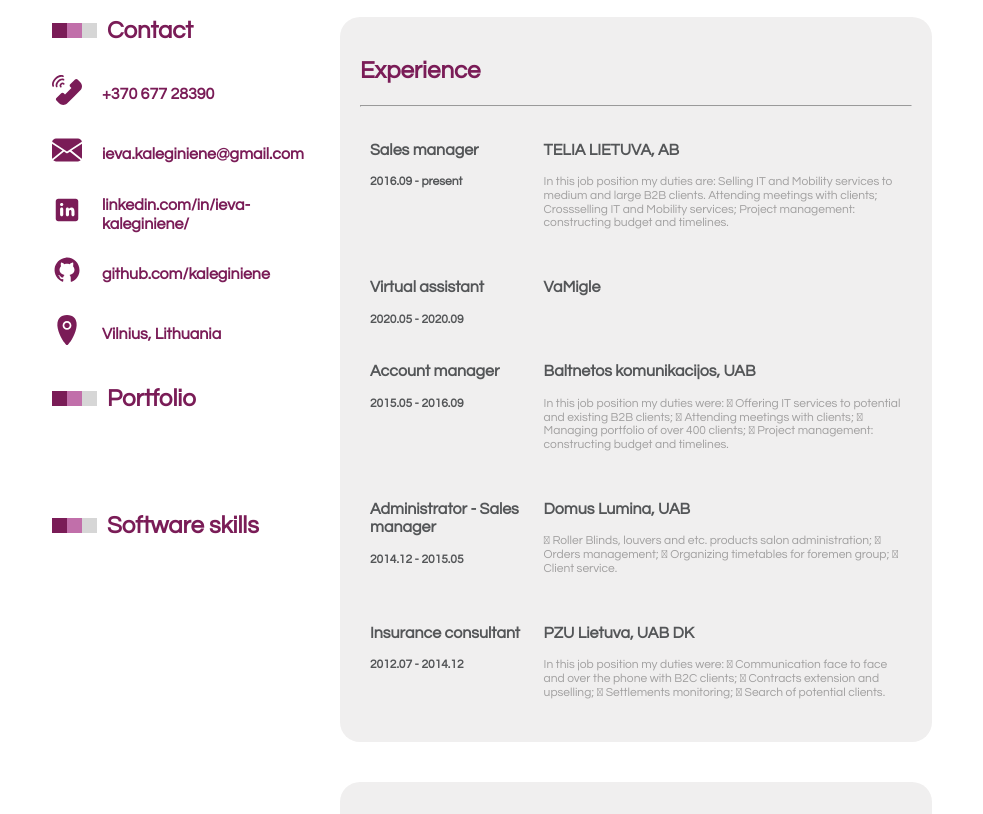
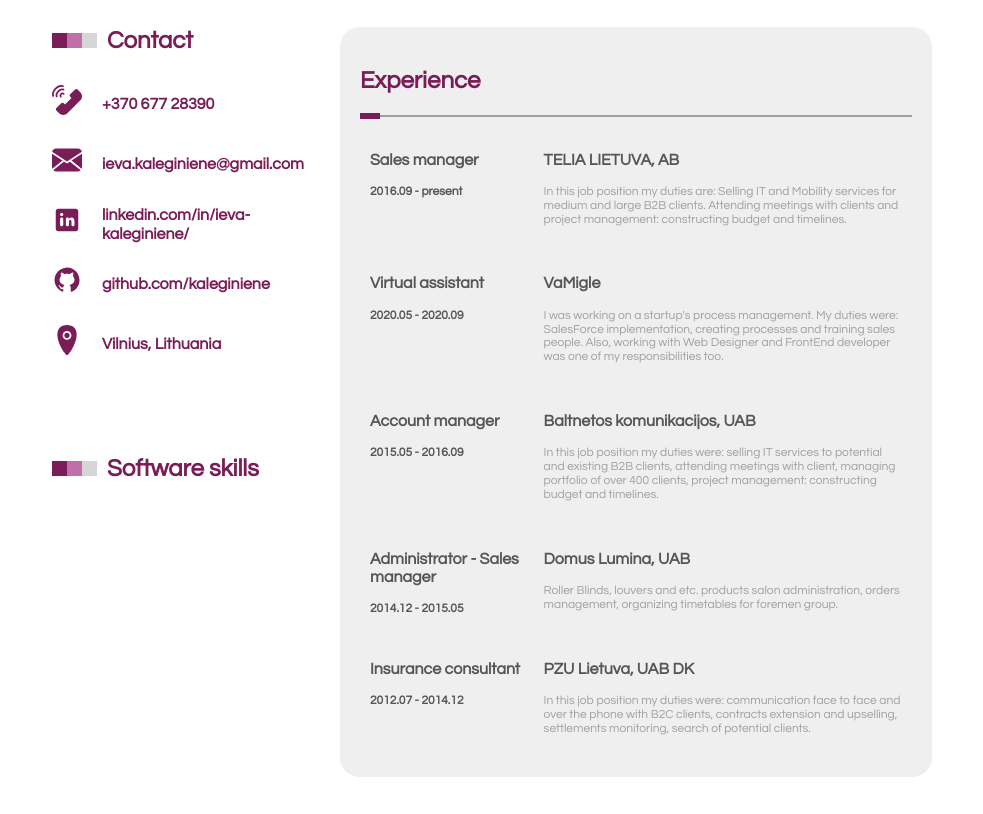
Before and after one commit to kaleginiene/CV, a website: page app/index.html in a window 1280 px wide. Shown: the part 332-1146 px from the top of the page, without its empty margins (158-1141 px from the left). Drawn offline with nearby package versions, Linux system fonts and the light colour scheme.

Commit message:
experience/education completed descriptions

```diff
--- a/app/index.html
+++ b/app/index.html
@@ -63,8 +63,7 @@
             <a
               href="https://www.linkedin.com/in/ieva-kaleginiene/"
               target="_blank"
-            >
-              linkedin.com/in/ieva-kaleginiene/
+              >linkedin.com/in/ieva-kaleginiene/
             </a>
           </div>
           <div class="contact-block">
@@ -76,14 +75,6 @@
           <div class="contact-block">
             <div class="logo location"></div>
             <div class="info">Vilnius, Lithuania</div>
-          </div>
-          <div class="heading-block">
-            <div class="before">
-              <div class="box-color"></div>
-              <div class="box-color"></div>
-              <div class="box-color"></div>
-            </div>
-            <h2>Portfolio</h2>
           </div>
           <div class="contact-block">
             <div class="logo"></div>
@@ -115,9 +106,9 @@
                 <h3>TELIA LIETUVA, AB</h3>
                 <p>
                   In this job position my duties are: Selling IT and Mobility
-                  services to medium and large B2B clients. Attending meetings
-                  with clients; Crossselling IT and Mobility services; Project
-                  management: constructing budget and timelines.
+                  services for medium and large B2B clients. Attending meetings
+                  with clients and project management: constructing budget and
+                  timelines.
                 </p>
               </div>
             </div>
@@ -128,6 +119,12 @@
               </div>
               <div class="description">
                 <h3>VaMigle</h3>
+                <p>
+                  I was working on a startup's process management. My duties
+                  were: SalesForce implementation, creating processes and
+                  training sales people. Also, working with Web Designer and
+                  FrontEnd developer was one of my responsibilities too.
+                </p>
               </div>
             </div>
             <div class="block">
@@ -138,9 +135,9 @@
               <div class="description">
                 <h3>Baltnetos komunikacijos, UAB</h3>
                 <p>
-                  In this job position my duties were:  Offering IT services to
-                  potential and existing B2B clients;  Attending meetings with
-                  clients;  Managing portfolio of over 400 clients;  Project
+                  In this job position my duties were: selling IT services to
+                  potential and existing B2B clients, attending meetings with
+                  client, managing portfolio of over 400 clients, project
                   management: constructing budget and timelines.
                 </p>
               </div>
@@ -153,9 +150,8 @@
               <div class="description">
                 <h3>Domus Lumina, UAB</h3>
                 <p>
-                   Roller Blinds, louvers and etc. products salon
-                  administration;  Orders management;  Organizing timetables
-                  for foremen group;  Client service.
+                  Roller Blinds, louvers and etc. products salon administration,
+                  orders management, organizing timetables for foremen group.
                 </p>
               </div>
             </div>
@@ -167,10 +163,10 @@
               <div class="description">
                 <h3>PZU Lietuva, UAB DK</h3>
                 <p>
-                  In this job position my duties were:  Communication face to
-                  face and over the phone with B2C clients;  Contracts
-                  extension and upselling;  Settlements monitoring;  Search of
-                  potential clients.
+                  In this job position my duties were: communication face to
+                  face and over the phone with B2C clients, contracts extension
+                  and upselling, settlements monitoring, search of potential
+                  clients.
                 </p>
               </div>
             </div>
@@ -181,11 +177,14 @@
             <div class="block">
               <div class="dates">
                 <h3>Code Academy</h3>
-                2020.03 - present (end of studies 2020.12.21)
+                2020.03 - present (exp. end of studies 2020.12.21)
               </div>
               <div class="description">
                 <h3>FrontEnd Course</h3>
-                <p></p>
+                <p>
+                  9 month course of: HTML, CSS, Responsive design, Bootstrap,
+                  JavaScript, SaSS, Node.js, GIT, React, Vue.js
+                </p>
               </div>
             </div>
             <div class="block">
@@ -199,6 +198,33 @@
               </div>
             </div>
           </section>
+          <section class="other">
+            <h2>Other courses</h2>
+            <hr />
+            <div class="block">
+              <div class="dates">
+                <h3>Code Academy</h3>
+                2020.03 - present (exp. end of studies 2020.12.21)
+              </div>
+              <div class="description">
+                <h3>Digital skills training</h3>
+                <p>
+                  3 month course of:3 month course of: WebDesign, HTML & CSS
+                  basics, WordPress, SEO, eCommerce
+                </p>
+              </div>
+            </div>
+            <div class="block">
+              <div class="dates">
+                <h3>Code Academy</h3>
+                2020.03 - present (exp. end of studies 2020.12.21)
+              </div>
+              <div class="description">
+                <h3>Coursera</h3>
+                <p>8 hours of JavaScript basics.</p>
+              </div>
+            </div>
+          </section>
         </div>
       </section>
     </main>
--- a/app/scss/about.scss
+++ b/app/scss/about.scss
@@ -13,8 +13,8 @@ section {
       content: "";
       width: 20px;
       height: 20px;
-      right: 250px;
-      top: -10px;
+      right: 260px;
+      top: -20px;
       border-left: 7px solid $headings-color;
       border-top: 7px solid $headings-color;
       position: absolute;
@@ -23,8 +23,8 @@ section {
       content: "";
       width: 20px;
       height: 20px;
-      right: -10px;
-      bottom: -10px;
+      right: -20px;
+      bottom: -20px;
       border-right: 7px solid $headings-color;
       border-bottom: 7px solid $headings-color;
       position: absolute;
@@ -106,7 +106,7 @@ section {
       font-family: $headings-font;
       font-size: 50px;
       position: absolute;
-      right: 0;
+      right: 25px;
       bottom: 0;
     }
   }
--- a/app/scss/experience-education.scss
+++ b/app/scss/experience-education.scss
@@ -7,7 +7,8 @@
   .container {
     flex: 7;
     .experience,
-    .education {
+    .education,
+    .other {
       background-color: #f0efef;
       border-radius: 20px;
       margin: 40px 0 20px 10px;
@@ -22,6 +23,21 @@
         text-align: left;
         color: #545658;
         font-size: 16px;
+      }
+      hr {
+        height: 2px;
+        width: 100%;
+        background-color: #a09f9f;
+        border: none;
+        position: relative;
+      }
+      hr::before {
+        content: "";
+        width: 20px;
+        height: 6px;
+        background-color: $headings-color;
+        position: absolute;
+        top: -2px;
       }
       .block {
         display: flex;
--- a/app/scss/vars.scss
+++ b/app/scss/vars.scss
@@ -13,6 +13,7 @@ $about-font: "Bahnschrift";
 main {
   width: 900px;
   margin: 0 auto;
+  padding-top: 10px;
   position: relative;
 }
 main::before {
```
Also changed, not shown: app/style.css.
